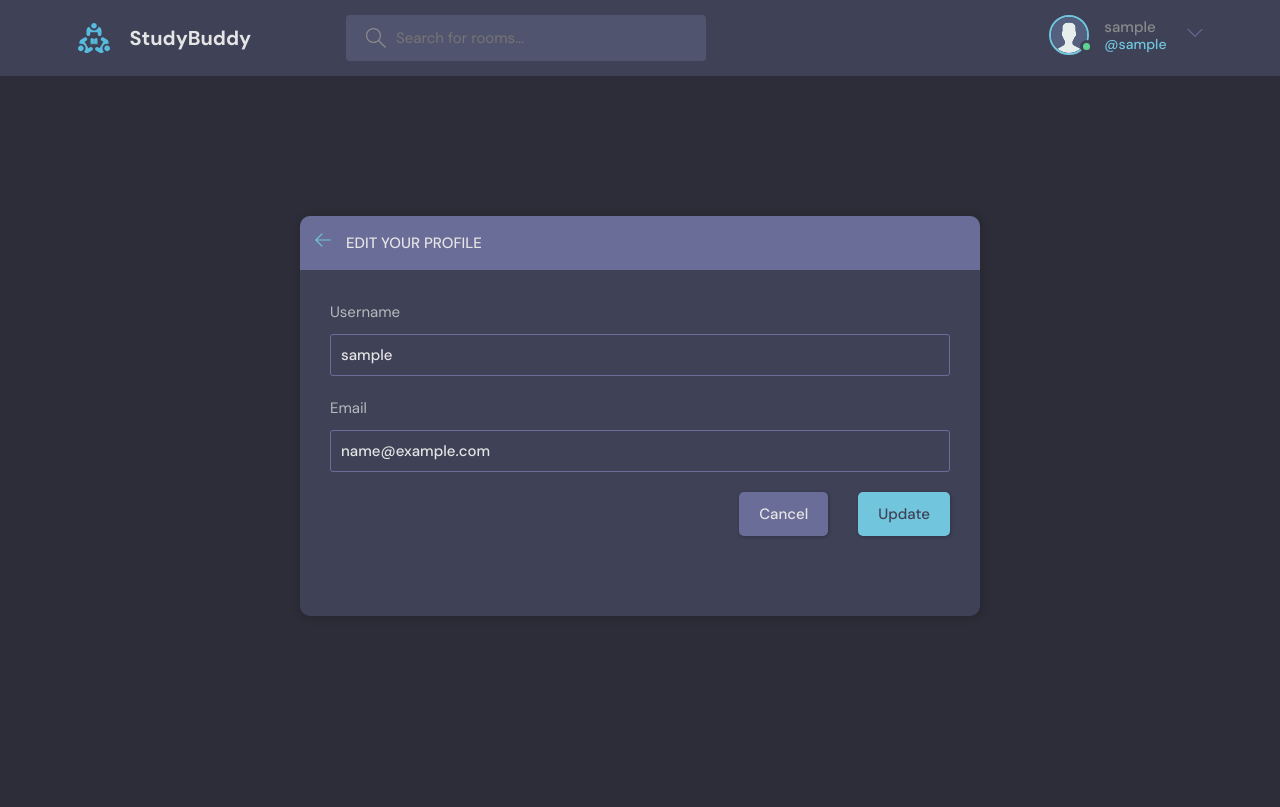
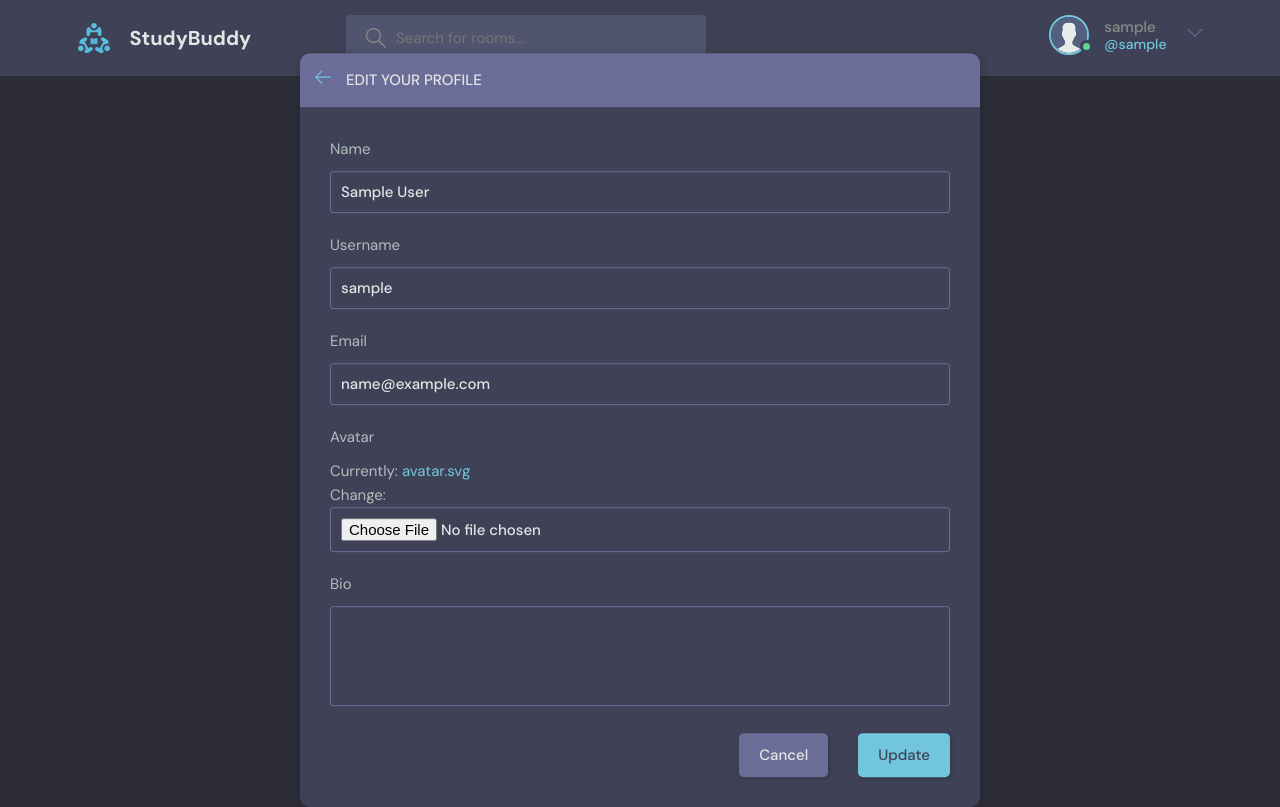
Before and after one commit to DeaaTH65/Study_Buddy, a Django app: page /update_user/ in a window 1280 px wide. Before the commit the page ends 616 px from the top, so only its background shows below. Run offline with Django 4.2, Linux system fonts and the light colour scheme; the visitor is signed in with stand-in values (Sample User, id 1).

Commit message:
update user form

```diff
--- a/base/forms.py
+++ b/base/forms.py
@@ -1,5 +1,6 @@
 from django.forms import ModelForm
 from .models import Room, User
+from django.contrib.auth.forms import UserCreationForm
 
 
 
@@ -13,4 +14,4 @@ class RoomForm(ModelForm):
 class UserForm(ModelForm):
     class Meta:
         model = User
-        fields = ['username', 'email']
+        fields = ['name', 'username', 'email', 'avatar', 'bio']
--- a/base/templates/base/update-user.html
+++ b/base/templates/base/update-user.html
@@ -17,7 +17,7 @@
           </div>
         </div>
         <div class="layout__body">
-          <form class="form" action="" method="POST">
+          <form class="form" action="" method="POST" enctype="multipart/form-data">
             {% csrf_token %}
 
             {% for field in form %}
--- a/base/views.py
+++ b/base/views.py
@@ -161,7 +161,7 @@ def updateUser(request):
     user = request.user
     form = UserForm(instance=user)
     if request.method == 'POST':
-        form = UserForm(request.POST, instance=user)
+        form = UserForm(request.POST, request.FILES, instance=user)
         if form.is_valid:
             form.save()
             return redirect('user-profile', pk=user.id)
```
Also changed, not shown: static/images/Andrew.jpg (added), static/images/Sanjok_uLpiCSN.jpg (added).
